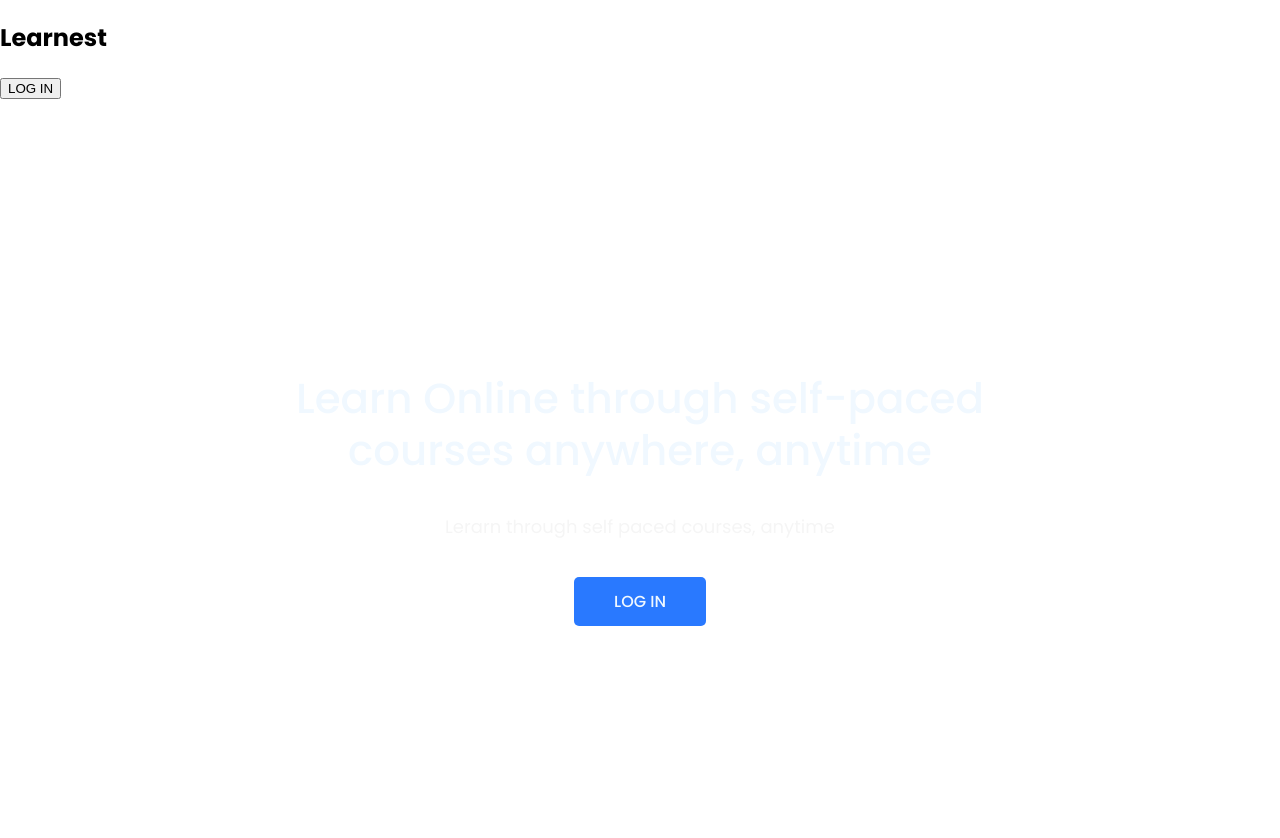
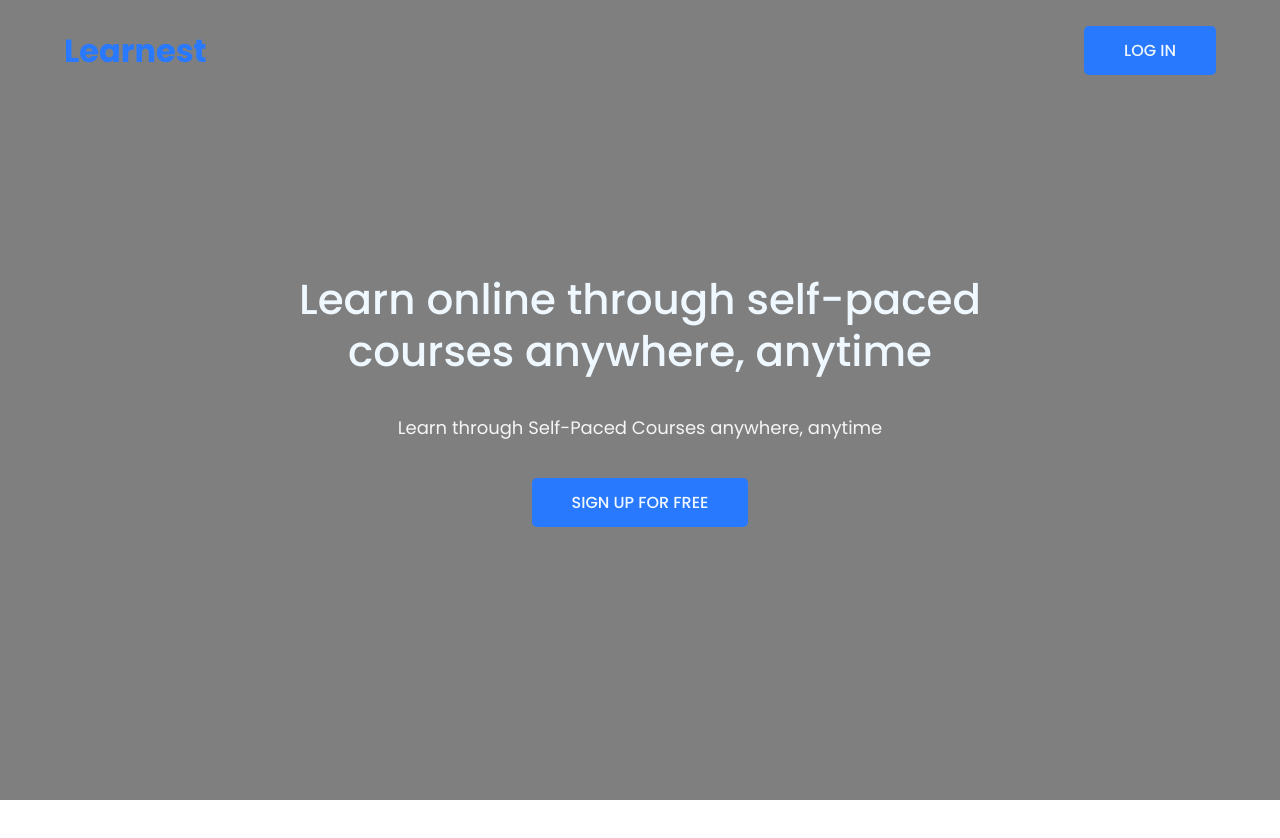
Before and after one commit to Ajax-thebug/assignment, a plain HTML site: page index.html in a window 1280 px wide. After the commit the page ends 800 px from the top, so only its background shows below. Drawn offline with Linux system fonts and the light colour scheme.

Commit message:
Update index.html

```diff
--- a/index.html
+++ b/index.html
@@ -10,21 +10,35 @@
 </head>
 <body>
 
-<div class="container">
-    <div class="header">
-        <h2>Learnest</h2>
-        <button type="button" class="blue-btn">LOG IN</button>
+<section class="header">
+    <div class="container">
+
+        <header class="header-transparent">
+            <h2> Learnest</h2>
+            <button type="button" class="login-btn">Log In</button>
+        </header>
+
+        <div class="hero-section">
+
+            <h2>Learn online through self-paced courses anywhere, anytime</h2>
+            <p> Learn through Self-Paced Courses anywhere, anytime </p>
+            <button type="button" class="signup-btn">Sign Up for free</button>
+
+        </div>
+
+        <div class="overlay"></div>
+
+</div>
+
+</section>
+
+<section class="cards">
+
+    <div>
+
     </div>
 
-    <div class="hero-section">
-        <h2 class="heading-hero">
-            Learn Online through self-paced courses anywhere, anytime
-        </h2>
-        <p class="description">Lerarn through self paced courses, anytime</p>
-        <button type="button" class="blue-btn">LOG IN</button>
-    </div>
-
-    <div id="overlay"></div>
+</section>
 
 
 
@@ -33,9 +47,6 @@
 
 
 
-
-</div>
-
 <!-- <script src="https://cdn.jsdelivr.net/npm/bootstrap@5.3.0-alpha3/dist/js/bootstrap.bundle.min.js" integrity="sha384-ENjdO4Dr2bkBIFxQpeoTz1HIcje39Wm4jDKdf19U8gI4ddQ3GYNS7NTKfAdVQSZe" crossorigin="anonymous"></script> -->
 
 <script src="app.js"></script>
```
